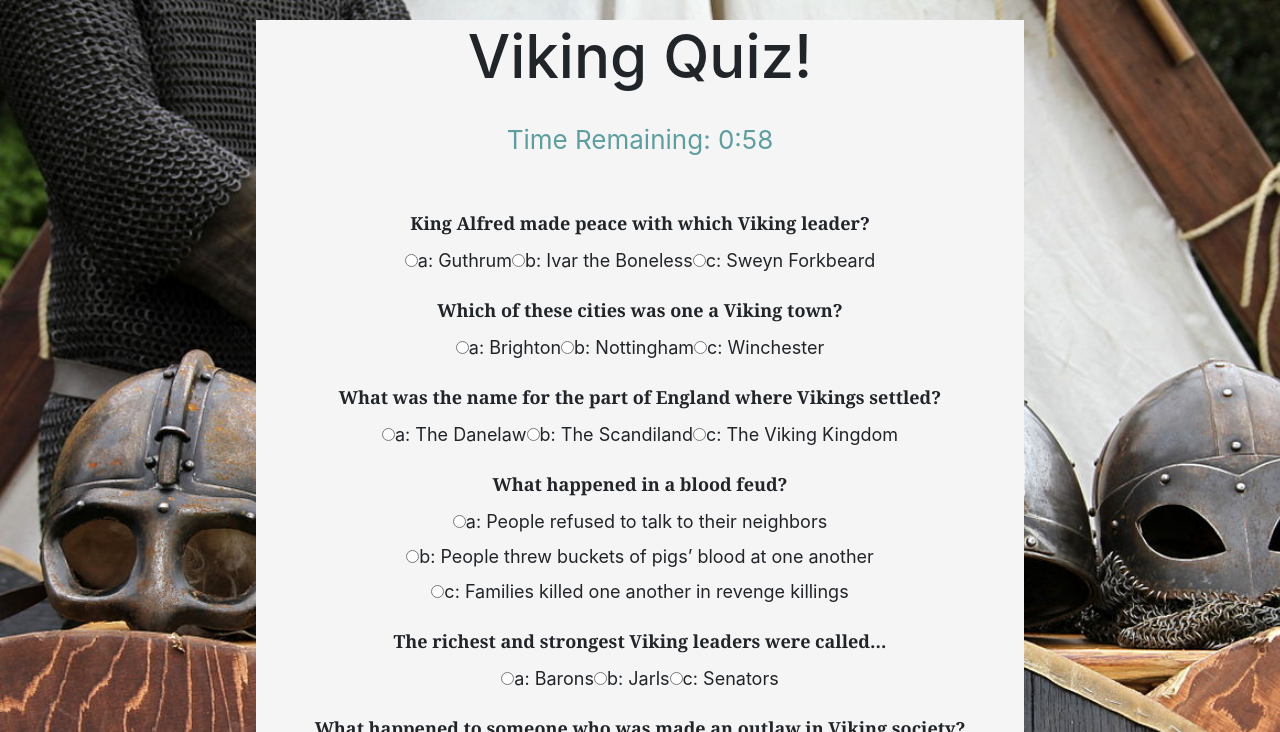
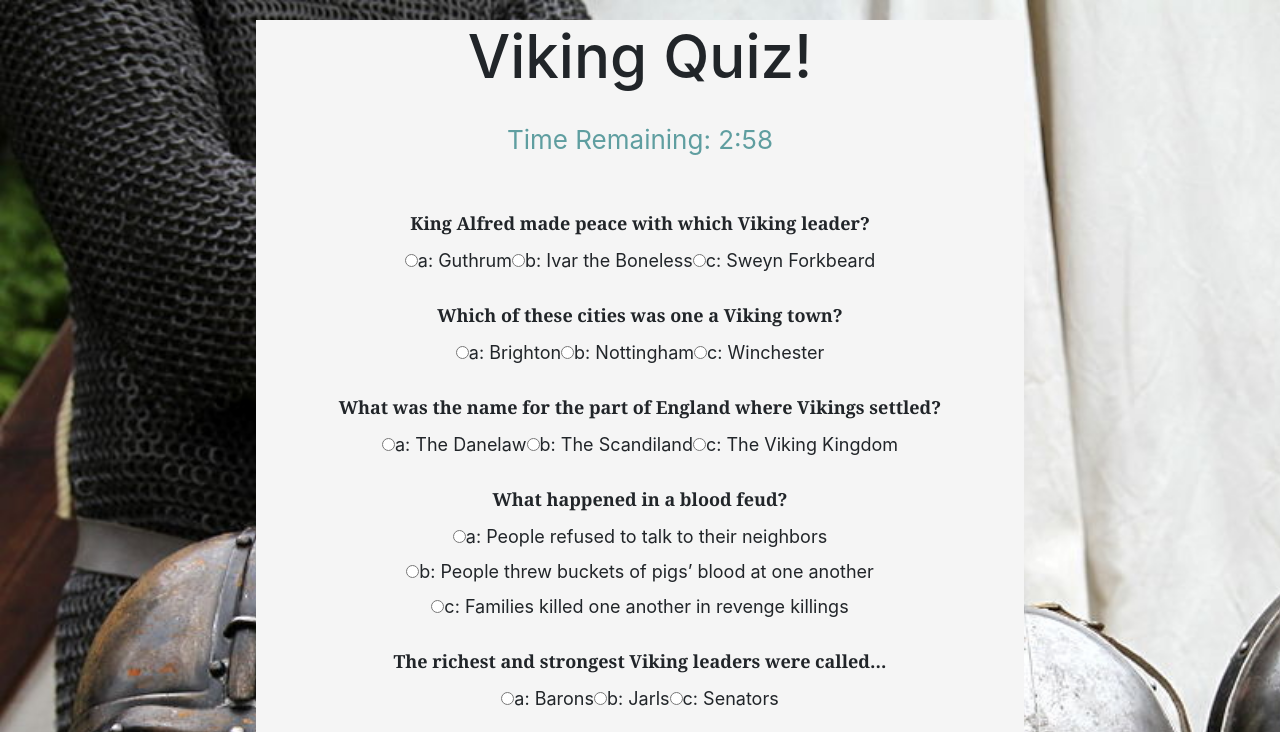
Before and after one commit to mrgteaches/Trivia-Game, a plain HTML site: page index.html in a window 1280 px wide. Both pictures are taken after a click on the button "START". Shown: the top 732 px of the page. Drawn offline with nearby package versions, Linux system fonts and the light colour scheme.

Commit message:
Final Version

```diff
--- a/assets/css/style.css
+++ b/assets/css/style.css
@@ -16,7 +16,7 @@ h1 {
     text-align: center;
     font-size: 18px;
     padding: 5px;
-    margin-top: 5px;
+    margin-top: 10px;
     font-family: Cambria, Cochin, Georgia, Times, 'Times New Roman', serif;
     font-weight: bolder;
 }
@@ -25,8 +25,9 @@ h1 {
     text-align: center;
     font-size: 18px;
     padding: 5px;
-    margin-bottom: 5px;
+    margin-bottom: 10px;
 }
+
 
 p {
     text-align: center;
@@ -49,6 +50,11 @@ body {
 
 #submit {
     display: none;
+    margin: auto;
+    padding: 30px 50px 30px 50px;
+    margin-bottom: 10px;
+    background-color: #6495ED;
+    font-size: 30px;
 }
 
 #remaining {
--- a/assets/javascript/app.js
+++ b/assets/javascript/app.js
@@ -93,6 +93,8 @@ var vikingQuestions = [
     }
 ];
 
+
+
 var quizContainer = document.getElementById('quiz');
 var resultsContainer = document.getElementById('results');
 var correctContainer = document.getElementById("numCorrect");
@@ -107,7 +109,7 @@ function generateQuiz(questions, quizContainer, resultsContainer, submitButton){
         $("#quiz").css('display', 'block');
         $("#submit").css('display', 'block');
         $("#remaining").css('display', 'block');
-        $(".container").css('height', '900px');
+        $(".container").css('height', '100%');
         $("#start").css('display', 'none');
 		var output = [];
         var answers;
@@ -166,7 +168,7 @@ function generateQuiz(questions, quizContainer, resultsContainer, submitButton){
 
 
 document.getElementById('timer').innerHTML =
-  01 + ":" + 00;
+  03 + ":" + 00;
 
 
 function startTimer() {
```
